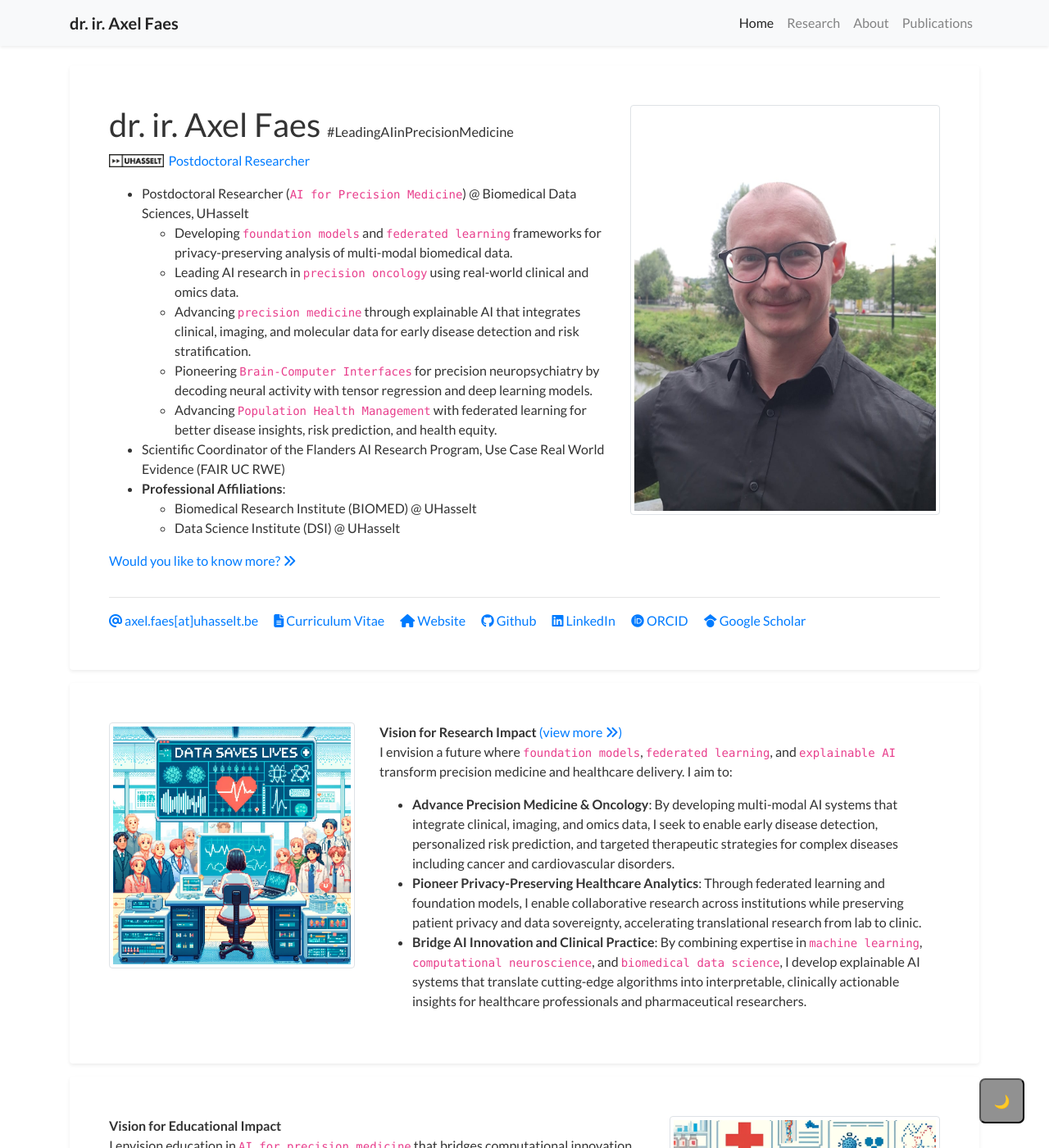
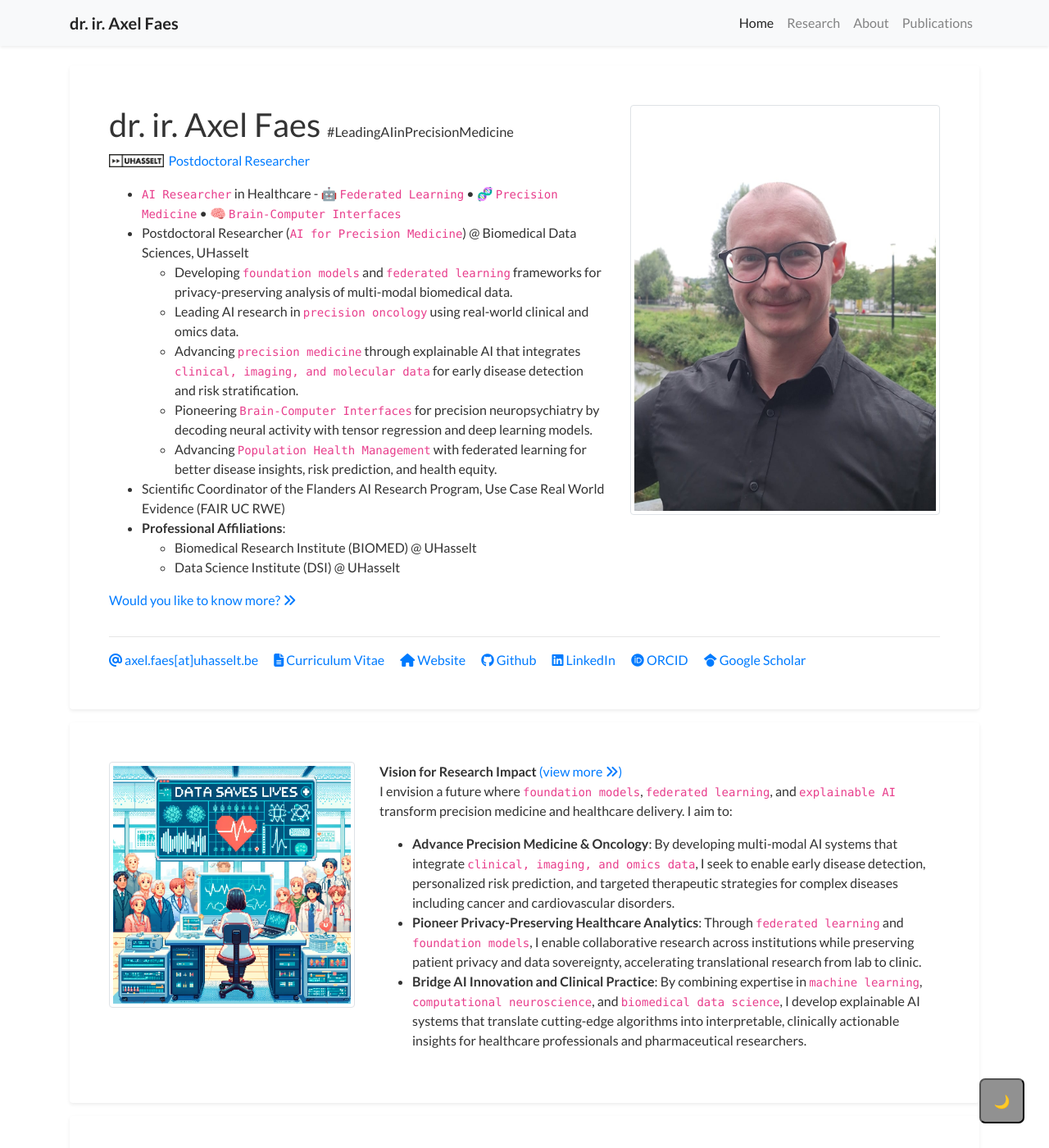
Before and after one commit to TheAxeC/theaxec.github.io, a Jekyll site: the page built from _pages/index.md, in a window 1280 px wide and 1400 px high. Shown: the whole window at 82% size. Built offline with Jekyll 4.4.1, drawn with Linux system fonts in a browser that asks for light colours; a style sheet for code colours, icons or effects is not loaded; some of the changed text lies outside the part shown.

Commit message:
update headline

```diff
--- a/_data/data.yml
+++ b/_data/data.yml
@@ -2,10 +2,14 @@
   first-name: Axel
   last-name: Faes
   titles:
-    - Postdoctoral Researcher
-    - Data Scientist
-    - Computational Neuroscientist
-    - Computer Engineer
+    # - Postdoctoral Researcher
+    # - Data Scientist
+    # - Computational Neuroscientist
+    # - Computer Engineer
+    - AI Researcher in Healthcare
+    - Federated Learning
+    - Precision Medicine
+    - Brain-Computer Interfaces
   portrait_url: /assets/images/photos/axel.jpg
   footer: Curriculum Vitae
   secondary-title: Supervised students, talks and other media
--- a/_data/website.yml
+++ b/_data/website.yml
@@ -41,6 +41,8 @@
       url: 'https://www.uhasselt.be/en/instituten-en/biomed-en/immunology/biomedical-data-sciences'
       image: 'assets/images/badges/UHasselt.jpg'
   content_mobile: |
+    AI Researcher in Healthcare | 🤖 Federated Learning • 🧬 Precision Medicine • 🧠 Brain-Computer Interfaces
+
     Postdoctoral Researcher (`AI for Precision Medicine`) @ Biomedical Data Sciences, UHasselt
 
     Scientific Coordinator of the Flanders AI Research Program, Use Case Real World Evidence (FAIR UC RWE)
@@ -56,10 +58,11 @@
 
       <a href="about">Would you like to know more? <i class="fas fa-angle-double-right"></i></a>
   content: |
+    - `AI Researcher` in Healthcare - 🤖 `Federated Learning` • 🧬 `Precision Medicine` • 🧠 `Brain-Computer Interfaces`
     - Postdoctoral Researcher (`AI for Precision Medicine`) @ Biomedical Data Sciences, UHasselt
       - Developing `foundation models` and `federated learning` frameworks for privacy-preserving analysis of multi-modal biomedical data.
       - Leading AI research in `precision oncology` using real-world clinical and omics data.
-      - Advancing `precision medicine` through explainable AI that integrates clinical, imaging, and molecular data for early disease detection and risk stratification.
+      - Advancing `precision medicine` through explainable AI that integrates `clinical, imaging, and molecular data` for early disease detection and risk stratification.
       - Pioneering `Brain-Computer Interfaces` for precision neuropsychiatry by decoding neural activity with tensor regression and deep learning models.
       - Advancing `Population Health Management` with federated learning for better disease insights, risk prediction, and health equity.
     - Scientific Coordinator of the Flanders AI Research Program, Use Case Real World Evidence (FAIR UC RWE)
@@ -82,8 +85,8 @@
   research: |
     **Vision for Research Impact** <a href="research">(view more <i class="fas fa-angle-double-right"></i>)</a>
     I envision a future where `foundation models`, `federated learning`, and `explainable AI` transform precision medicine and healthcare delivery. I aim to:
-    - **Advance Precision Medicine & Oncology**: By developing multi-modal AI systems that integrate clinical, imaging, and omics data, I seek to enable early disease detection, personalized risk prediction, and targeted therapeutic strategies for complex diseases including cancer and cardiovascular disorders.
-    - **Pioneer Privacy-Preserving Healthcare Analytics**: Through federated learning and foundation models, I enable collaborative research across institutions while preserving patient privacy and data sovereignty, accelerating translational research from lab to clinic.
+    - **Advance Precision Medicine & Oncology**: By developing multi-modal AI systems that integrate `clinical, imaging, and omics data`, I seek to enable early disease detection, personalized risk prediction, and targeted therapeutic strategies for complex diseases including cancer and cardiovascular disorders.
+    - **Pioneer Privacy-Preserving Healthcare Analytics**: Through `federated learning` and `foundation models`, I enable collaborative research across institutions while preserving patient privacy and data sovereignty, accelerating translational research from lab to clinic.
     - **Bridge AI Innovation and Clinical Practice**: By combining expertise in `machine learning`, `computational neuroscience`, and `biomedical data science`, I develop explainable AI systems that translate cutting-edge algorithms into interpretable, clinically actionable insights for healthcare professionals and pharmaceutical researchers.
 
   biomed_url: assets/images/webpage/dls.webp
@@ -101,7 +104,7 @@
     - **Mentor the Next Generation**: Successfully supervised 17+ Master's and doctoral students across `AI`, `Statistics & Data Science`, `Computer Science`, and `Biomedical Sciences`, fostering interdisciplinary thinking and technical excellence.
     - **Advance Interdisciplinary Education**: Teaching `Brain-Computer Interfaces`, `Federated Learning`, `Data Science in Healthcare`, and `Bioinformatics` to equip students with skills to tackle real-world healthcare challenges using AI.
     - **Develop Accessible Educational Resources**: Through `open-source projects` (FLkit, BTTR toolkit, federated learning tutorials) and teaching materials, I make advanced AI methods accessible to life scientists and healthcare researchers worldwide, accelerating the translation of computational methods into clinical practice.
-    - **Build Teaching Excellence**: Currently completing my `BKO` (Basic Teaching Qualification) at UHasselt, demonstrating commitment to evidence-based teaching practices and educational innovation.
+    - **Build Teaching Excellence**: Currently completing my `BKO (Basic Teaching Qualification)` at UHasselt, demonstrating commitment to evidence-based teaching practices and educational innovation.
 
   mission_url: assets/images/webpage/biomed.webp
   mission_caption: Educating the Next Generation of Innovators
```
Also changed, not shown: 1 other file.
